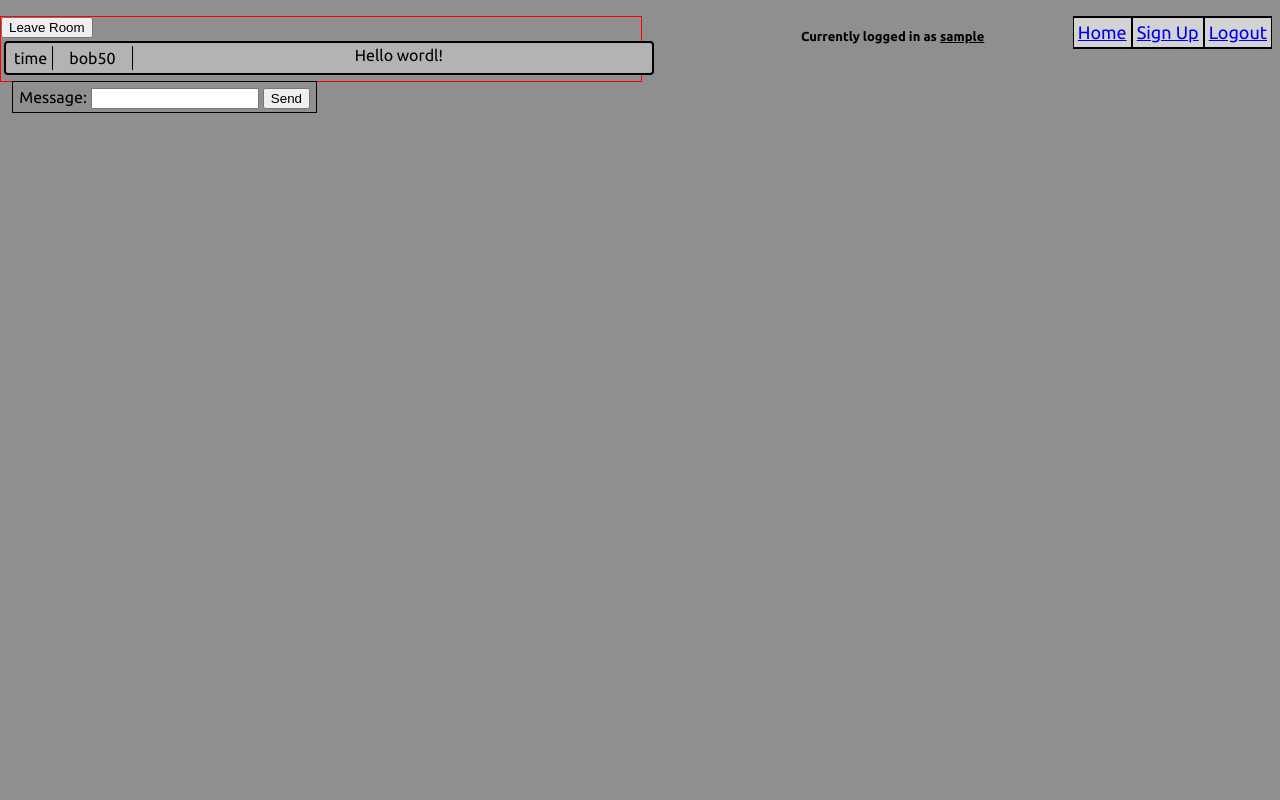
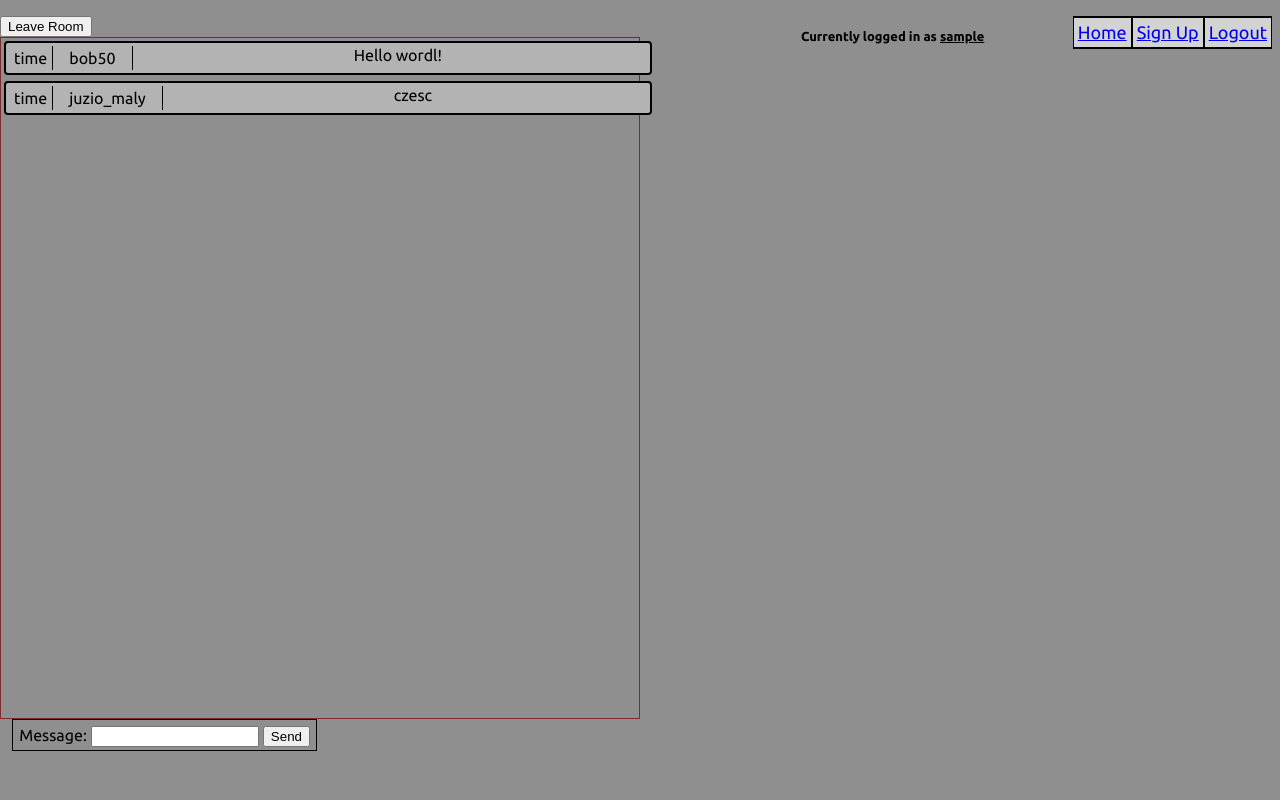
Before and after one commit to m1k0103/music_together, a Flask app: page /room in a window 1280 px wide. Run offline with Flask 3, Linux system fonts and the light colour scheme; the visitor is signed in with stand-in values (Sample User, id 1); parts of the project's set-up code (start-up, migrations or seed data) failed here and were passed over.

Commit message:
edited chat-container, etc

```diff
--- a/music_together/templates/room.html
+++ b/music_together/templates/room.html
@@ -5,11 +5,14 @@
 
 
 
-<div class="left-container" style="border: 1px red solid;">
+<div class="left-container">
+
 
     <form action="/leave_current_room" method="post">
         <input type="submit" value="Leave Room">
     </form>
+
+    <div class="chat-container">
 
         <!--Chatbox in chat left-container which is just used as a
         container for the whole chat stuff-->
@@ -21,14 +24,26 @@
             </div>
         </div>
 
+
+        <div class="chatbox">
+            <div class="chat-time">time</div>
+            <div class="chat-username">juzio_maly</div>
+            <div class="chat-message-container">
+                <span class="chat-message-text">czesc</span>
+            </div>
+        </div>
+
         <div class="chat-input-container">
             <form action="/send_message" method="post">
                 <span class="chat-input">
                     <label for="message">Message:</label>
                     <input type="text" name="message" id="message">
+                    <input type="hidden" name="{{room_id}}">
                     <input type="submit" value="Send">
                 </span>
             </form>
+        </div>
+
     </div>
 
 </div>
```
Lines whose indentation alone changed are shown as unchanged.
